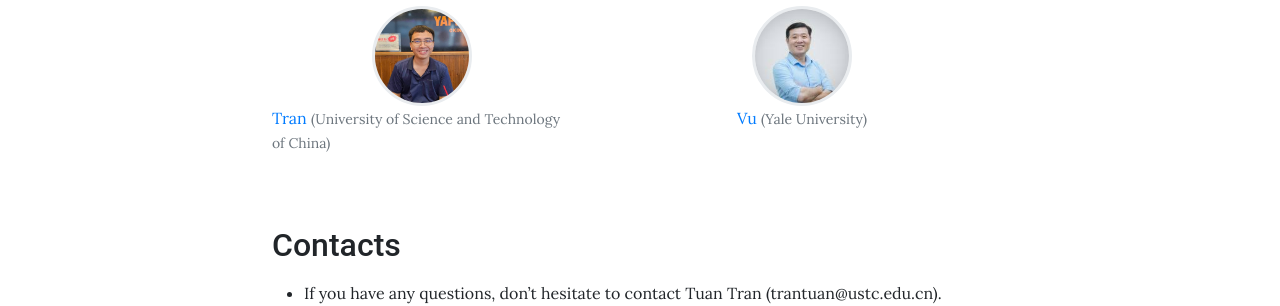
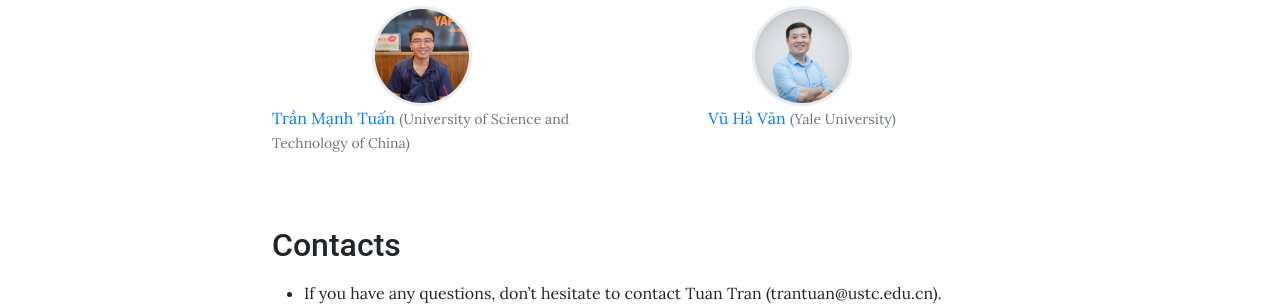
Before and after one commit to adm-vietnam/adm-vietnam.github.io, a Jekyll site: the page built from pages/home.md, in a window 1280 px wide. Shown: the part 1154-1460 px from the top of the page. Built offline with Jekyll 4.4.1, drawn with Linux system fonts in a browser that asks for light colours.

Commit message:
Update Organizers.yml

```diff
--- a/_data/Organizers.yml
+++ b/_data/Organizers.yml
@@ -1,12 +1,12 @@
 # Project team members listed below will appear on the /team page
 
 
-- name: Tran
+- name: Trần Mạnh Tuấn
   affiliation: University of Science and Technology of China
   homepage: https://tuaentran.wixsite.com/homepage
   image: assets/theme/images/Tuan_Tran.jpg
 
-- name: Vu
+- name: Vũ Hà Văn
   affiliation: Yale University
   homepage: https://math.yale.edu/people/van-vu
   image: assets/theme/images/Van_Vu.jpg
```
